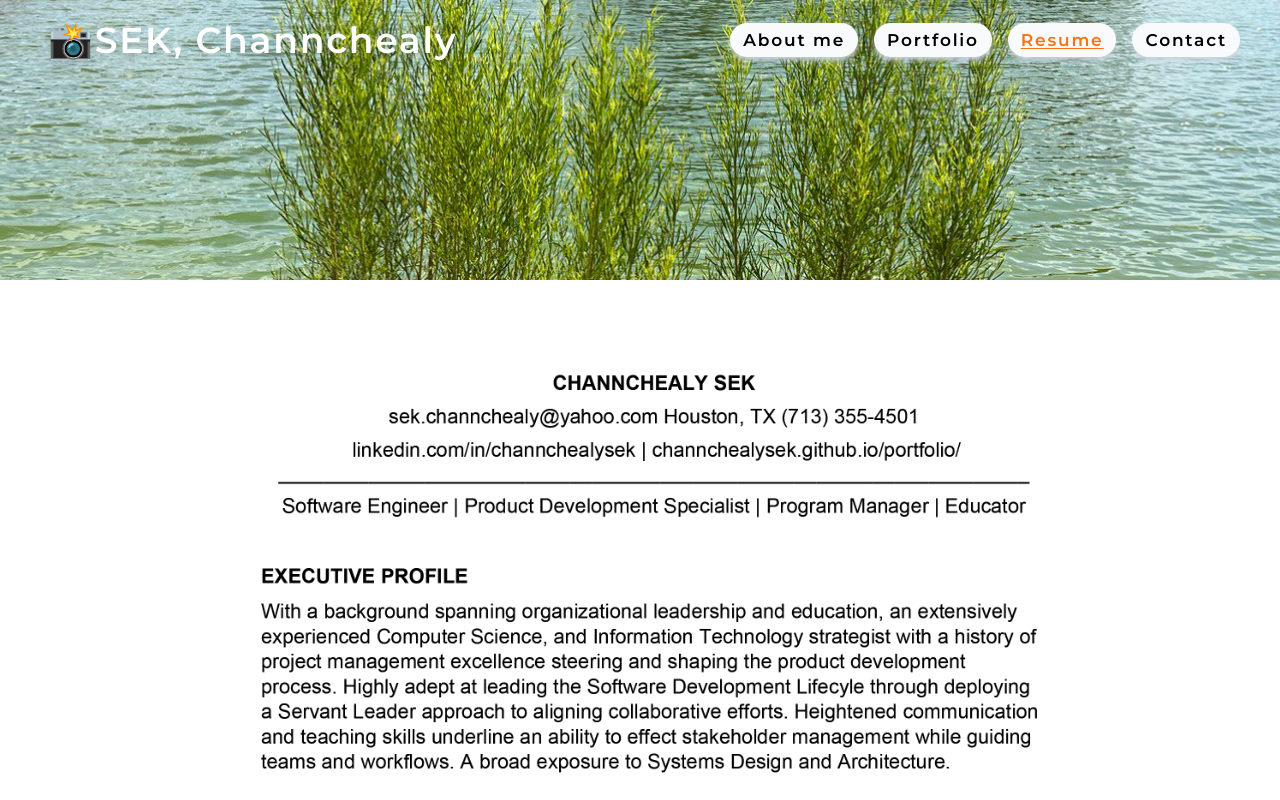
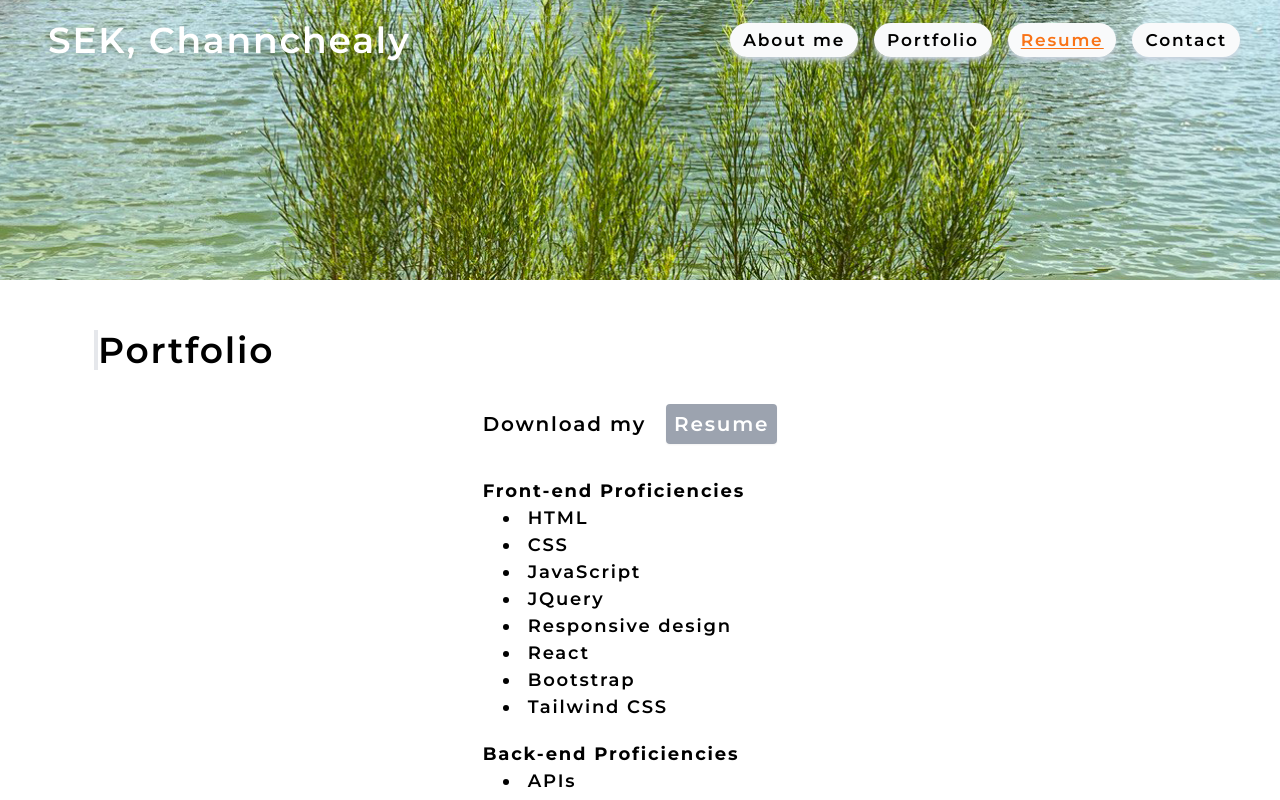
Before and after one commit to channchealysek/portfolio, a React (Create React App) app: page / in a window 1280 px wide. Both pictures are taken after a click on the element "Resume". Shown: the top 800 px of the page. Built offline with nearby package versions, Linux system fonts and the light colour scheme.

Commit message:
add contact validation and resume link download and text

```diff
--- a/package.json
+++ b/package.json
@@ -13,6 +13,7 @@
     "eslint": "^7.32.0",
     "react": "^17.0.2",
     "react-dom": "^17.0.2",
+    "react-modal": "^3.15.1",
     "react-scripts": "^5.0.1",
     "web-vitals": "^1.1.1"
   },
--- a/src/App.js
+++ b/src/App.js
@@ -4,7 +4,7 @@ import About from "./components/About";
 import Resume from "./components/Resume";
 import Portfolio from "./components/Portfolio";
 import ContactForm from "./components/Contact";
-
+import Footer from "./components/Footer"
 
 function App() {
   const [navbars] = useState([
@@ -20,6 +20,7 @@ function App() {
 
   return (
     <div>
+      <header>
         <Nav
           navbars={navbars}
           currentNavbar={currentNavbar}
@@ -30,14 +31,21 @@ function App() {
           setContactSelected={setContactSelected}
           setCurrentNavbar={setCurrentNavbar}
           setResumeSelected={setResumeSelected}
-      ></Nav>
+        />
+      </header>
       <main>
         {contactSelected ? (
+          <>
             <ContactForm />
+            <Footer />
+          </>
         ) : (
           <>
             {aboutSelected ? (
+              <>
                 <About />
+                <Footer />
+              </>
             ) : (
               <>
                 {resumeSelected ? (
--- a/src/components/About/index.js
+++ b/src/components/About/index.js
@@ -1,6 +1,5 @@
 import React from "react";
 import coverImage from "../../assets/cover/aboutme.jpg";
-import SocialLink from "../SocialLink";
 function About() {
   return (
     <div className="grid grid-flow-row gap-3 justify-center items-center ">
@@ -30,13 +29,6 @@ function About() {
           and management maintenances database on server side.
         </p>
       </div>
-      <div className="">
-        <SocialLink
-          linkGitHub="https://github.com/channchealysek"
-          linkLinkedin="https://www.linkedin.com/in/channchealysek"
-          linkTwitter="https://twitter.com/channchealy_sek"
-        />
-      </div>
     </div>
   );
 }
--- /dev/null
+++ b/src/components/Footer/index.js
@@ -0,0 +1,10 @@
+import React from "react";
+import SocialLink from "../SocialLink";
+
+function Footer() {
+    return(
+        <SocialLink />
+    );
+}
+
+export default Footer;
--- /dev/null
+++ b/src/components/Modal/index.js
@@ -0,0 +1,21 @@
+import React from "react";
+
+export default function Modal({ visible, onClose, messages }) {
+  const handleOnClose = (e) => {
+      if(e.target.id === "container") onClose();
+  };
+  if (!visible) return null;
+  return (
+    <div
+    id="container"
+      onClick={handleOnClose}
+      className="fixed inset-0 bg-black bg-opacity-30 backdrop-blur-sm
+        flex justify-center items-center"
+    >
+      <div className="bg-white p-2 rounded flex flex-col justify-center items-center shadow-slate-500">
+        <div className="p-2 mb-5">{messages}</div>
+        <button onClick={onClose} className="p-2 rounded bg-gray-400 shadow-md text-sm">Close</button>
+      </div>
+    </div>
+  );
+}
--- a/src/components/Nav/index.js
+++ b/src/components/Nav/index.js
@@ -11,7 +11,7 @@ function Nav(navs) {
     aboutSelected,
     setAboutSelected,
     resumeSelected,
-    setResumeSelected
+    setResumeSelected,
   } = navs;
 
   useEffect(() => {
@@ -19,12 +19,11 @@ function Nav(navs) {
   }, [currentNavbar]);
 
   return (
-    <header>
     <nav className="navContainer">
       <input type="checkbox" id="check" hidden />
       <label
         for="check"
-          className="float-right text-white text-3xl leading-[80px] mr-10 lg:hidden"
+        className="float-right text-white text-3xl leading-[80px] mr-10 mt-5 lg:hidden"
       >
         <svg viewBox="0 0 18 15" width="40px">
           <path
@@ -42,13 +41,10 @@ function Nav(navs) {
         </svg>
       </label>
       <label
-          className="text-white leading-[80px] md:leading-[80px] pl-12 md:text-4xl
-        text-7xl font-bol drop-shadow-lg shadow-black"
+        className="text-white leading-[80px] lg:leading-[80px] pl-12 lg:text-4xl
+        text-3xl font-bol drop-shadow-lg shadow-black"
       >
         <a data-id="link" href="/">
-            <span role="img" aria-label="camera">
-              📸
-            </span>
           SEK, Channchealy
         </a>
       </label>
@@ -57,20 +53,27 @@ function Nav(navs) {
         space-x-4 text-black rounded fixed lg:relative h-[100vh]
         lg:h-0 w-[100%] lg:w-fit top-20 lg:top-0 left-[-100%] lg:left-0
         transition-all duration-300 lg:transition-none
-        text-center bg-slate-700 shadow-teal-900"
+        text-center bg-slate-700 shadow-teal-900 z-10"
       >
         <li className={`${aboutSelected && "navActive"}`}>
-            <a data-id="about" onClick={() =>{
+          <a
+            data-id="about"
+            onClick={() => {
               setAboutSelected(true);
               setContactSelected(false);
               setResumeSelected(false);
-              }}>About me</a>
+            }}
+          >
+            About me
+          </a>
         </li>
         {navbars.map((navbar) => (
           <li
             className={`${
               currentNavbar.name === navbar.name &&
-                !contactSelected && !aboutSelected && !resumeSelected &&
+              !contactSelected &&
+              !aboutSelected &&
+              !resumeSelected &&
               "navActive"
             }`}
             key={navbar.name}
@@ -82,7 +85,6 @@ function Nav(navs) {
                   setContactSelected(false);
                   setAboutSelected(false);
                   setResumeSelected(false);
-
                 }}
               >
                 {capitalizeFirstLetter(navbar.name)}
@@ -92,25 +94,32 @@ function Nav(navs) {
         ))}
         <li className={`${resumeSelected && "navActive"}`}>
           <a>
-              <span onClick={() => {
+            <span
+              onClick={() => {
                 setResumeSelected(true);
                 setContactSelected(false);
                 setAboutSelected(false);
-                }}>Resume</span>
+              }}
+            >
+              Resume
+            </span>
           </a>
         </li>
         <li className={`${contactSelected && "navActive"}`}>
           <a>
-              <span onClick={() =>{
+            <span
+              onClick={() => {
                 setContactSelected(true);
                 setAboutSelected(false);
                 setResumeSelected(false);
-                }}>Contact</span>
+              }}
+            >
+              Contact
+            </span>
           </a>
         </li>
       </ul>
     </nav>
-    </header>
   );
 }
 
--- a/src/components/Portfolio/index.js
+++ b/src/components/Portfolio/index.js
@@ -1,5 +1,5 @@
 import React from "react";
-import Card from "../Card"
+import Card from "../Card";
 import { capitalizeFirstLetter } from "../../utils/helpers";
 
 import coverFam_Food_Finds from "../../assets/images/fam-food-finds.png";
@@ -33,7 +33,7 @@ function Portfolio() {
           urlLive="https://csnote-taker.herokuapp.com/"
         />
         <Card
-        imageURL={team_profile_generator_ }
+          imageURL={team_profile_generator_}
           title={capitalizeFirstLetter("Team Profile Generator")}
           gitHubURL="https://github.com/channchealysek/cs-team-profile-generator"
           urlLive="https://bit.ly/3Kc4uPZ"
@@ -52,7 +52,6 @@ function Portfolio() {
         />
       </div>
     </div>
-
   );
 }
 export default Portfolio;
--- a/src/components/Resume/index.js
+++ b/src/components/Resume/index.js
@@ -1,10 +1,81 @@
-import React from 'react';
-import coverImage from '../../assets/cover/CHANNCHEALY_SEK_Resume.png';
+import React from "react";
+import coverImage from "../../assets/cover/CHANNCHEALY_SEK_Resume.png";
 function Resume() {
   return (
-    <section>
-      <img src={coverImage} className="" style={{ width: "100%" }} alt="cover" />
-    </section>
+    <div>
+      <div className="border-l-4 text-4xl">Portfolio</div>
+      <div className="grid justify-center items-center p-10">
+        <div className="text-xl">
+          Download my
+          <span
+            className=" m-5 p-2 text-xl shadow-sm hover:text-sm hover:text-slate-500 text-white bg-gray-400
+        rounded"
+          >
+            <a
+              href="https://drive.google.com/file/d/10UGhDDjlyOHZsocVcAR-48Qb2Tlh7sMp/view?usp=sharing"
+              target="_blank"
+            >
+              Resume
+            </a>
+          </span>
+        </div>
+        <div className="pt-10">
+          <p className="font-bold">Front-end Proficiencies</p>
+          <ui>
+            <li  className="pl-5">
+              HTML
+            </li>
+            <li className="pl-5">
+              CSS
+            </li>
+            <li className="pl-5">
+              JavaScript
+            </li>
+            <li className="pl-5">
+              JQuery
+            </li>
+            <li className="pl-5">
+              Responsive design
+            </li>
+            <li className="pl-5">
+              React
+            </li>
+            <li className="pl-5">
+              Bootstrap
+            </li>
+            <li className="pl-5">
+              Tailwind CSS
+            </li>
+          </ui>
+        </div>
+        <div>
+          <p className="pt-5 font-bold">Back-end Proficiencies</p>
+          <ui>
+            <li className="pl-5">
+              APIs
+            </li>
+            <li className="pl-5">
+              Nodejs
+            </li>
+            <li className="pl-5">
+              Express
+            </li>
+            <li className="pl-5">
+              MySQL, Sequelize
+            </li>
+            <li className="pl-5">
+              MongoDB, Mongoose
+            </li>
+            <li className="pl-5">
+              REST
+            </li>
+            <li className="pl-5">
+              GraphQL
+            </li>
+          </ui>
+        </div>
+      </div>
+    </div>
   );
 }
 
```
Also changed, not shown: src/components/Contact/index.js (+73 -35 lines), 1 other file (tests, documents, lock files or other folders). Lines whose indentation alone changed are shown as unchanged.
